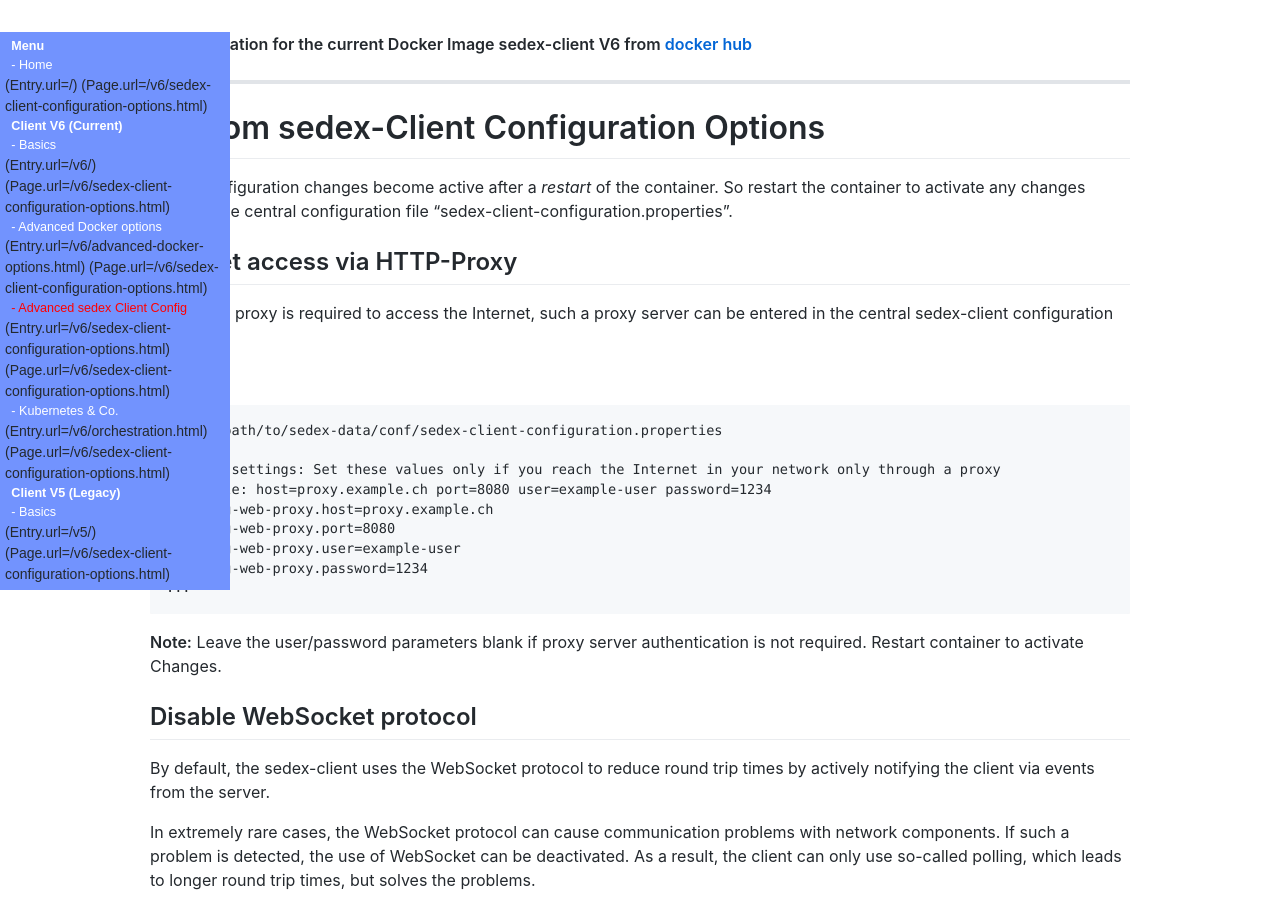
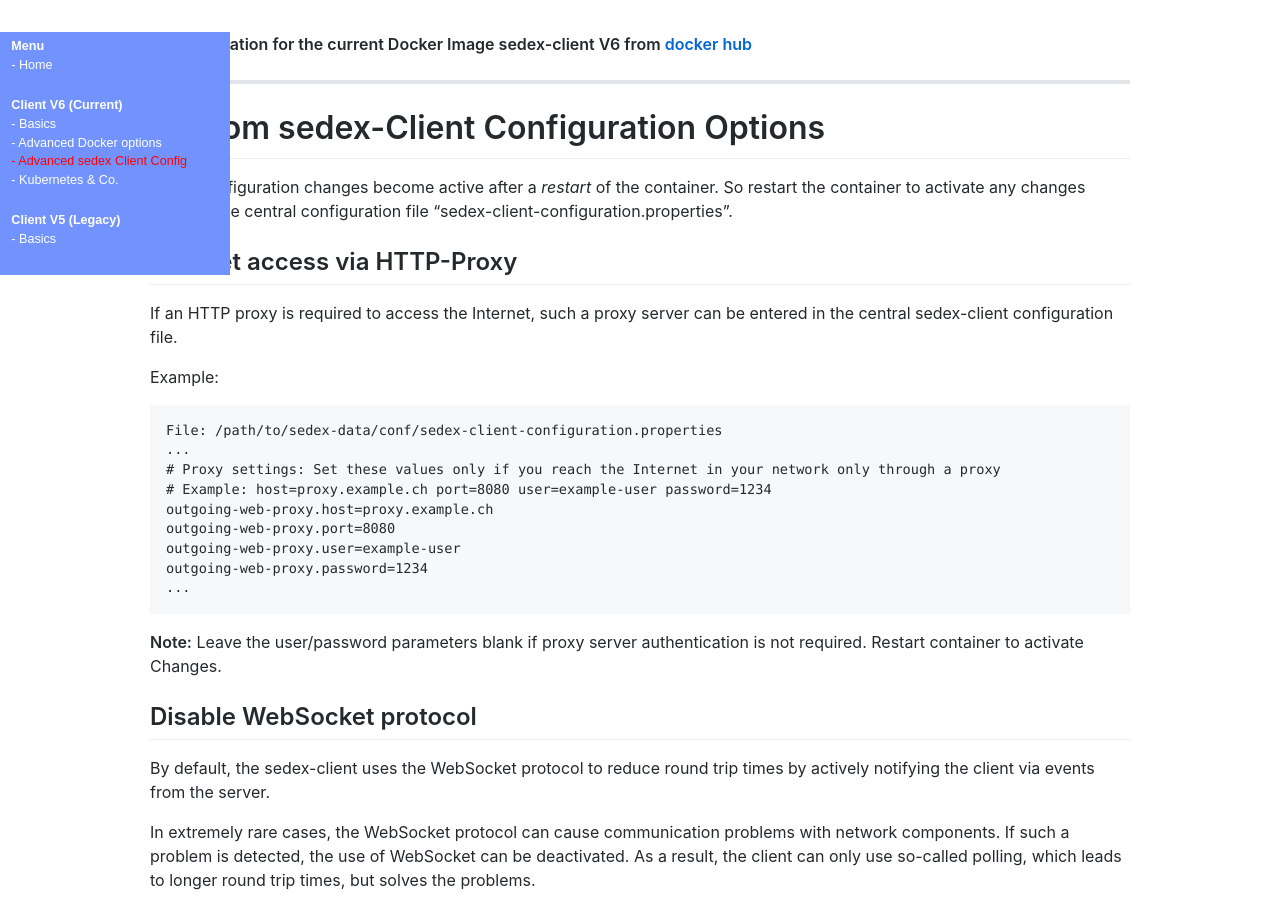
Before and after one commit to sedexch/sedexch.github.io, a Jekyll site: the page built from v6/sedex-client-configuration-options.md, in a window 1280 px wide and 900 px high. Built offline with Jekyll 4.4.1, drawn with Linux system fonts in a browser that asks for light colours; our own code applies the rules of GitHub Pages for plain Markdown files.

Commit message:
SEDEX-3166: Edits

```diff
--- a/_includes/menu_v6.md
+++ b/_includes/menu_v6.md
@@ -1,12 +1,9 @@
-{% for item in site.data.toc.toc %}
+{% for item in site.data.menu-items.toc %}
     <h3>{{ item.title }}</h3>
     {% for entry in item.subfolderitems %}
        <span class="{% if entry.url == page.url %}active{% endif %}">
           <a href="{{ entry.url }}">- {{ entry.page }}</a>
        </span>
-
-       (Entry.url={{ entry.url }})
-       (Page.url={{ page.url }})
     {% endfor %}
     <br />
 {% endfor %}
```
Also changed, not shown: _data/menu-items.yml (renamed from _data/toc.yml).
